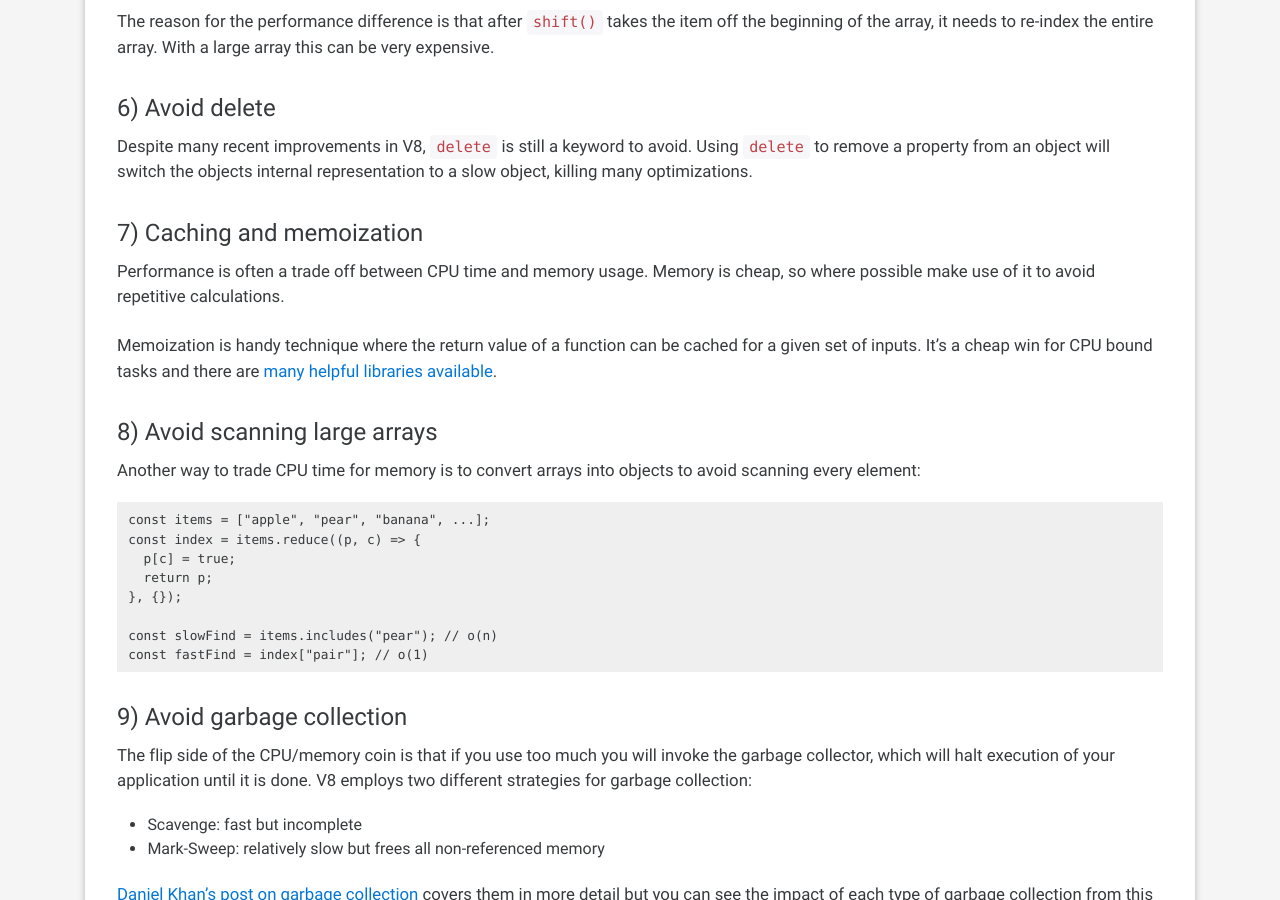
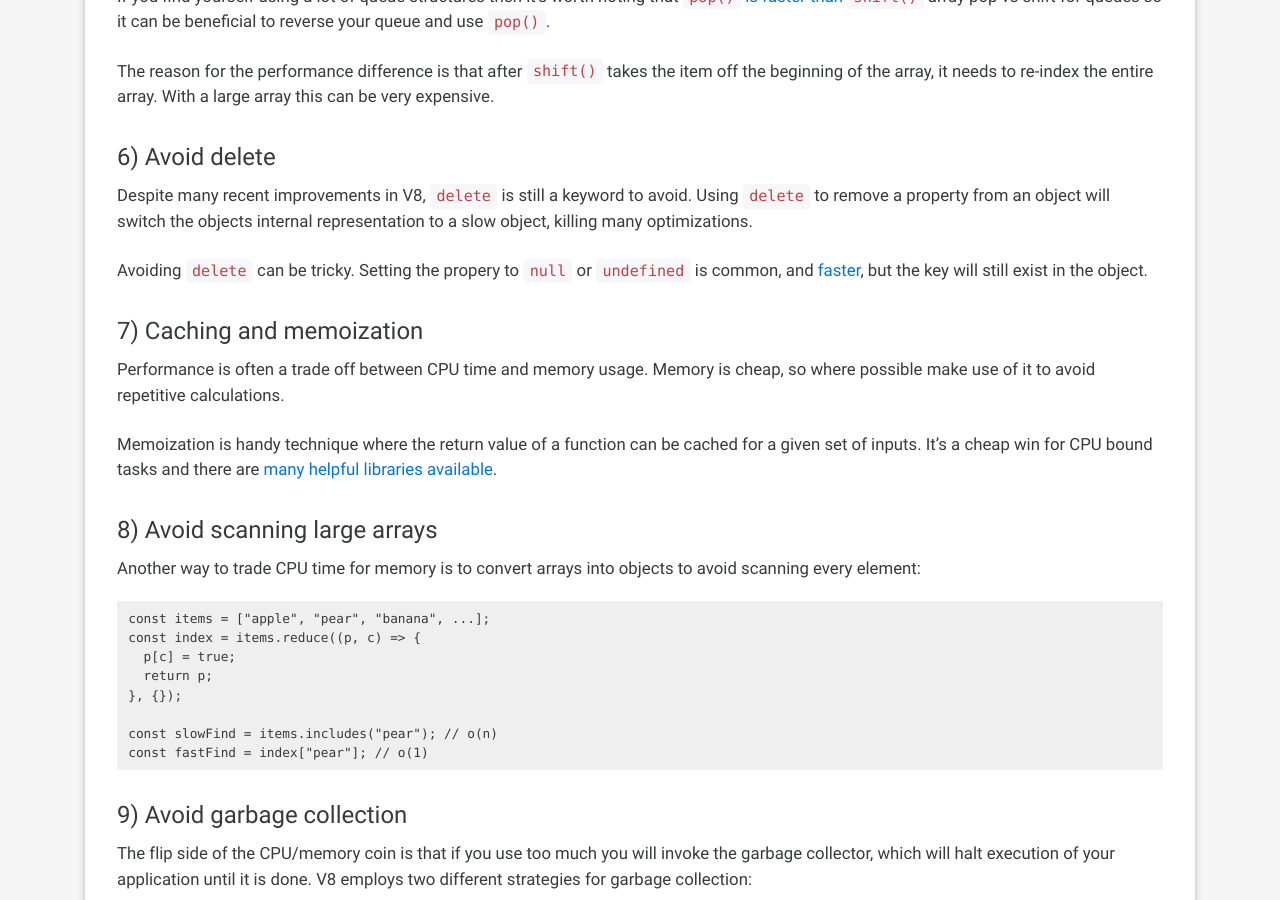
Before and after one commit to linusnorton/ljn.io, a Jekyll site: the page built from _posts/2018-05-24-node-performance-tips.md, in a window 1280 px wide and 900 px high, scrolled down 3886 px. Built offline with Jekyll 4.4.1, drawn with Linux system fonts in a browser that asks for light colours; nearby versions of some CDN libraries; some of the changed text lies outside the part shown.

Commit message:
typo, delete example

````diff
--- a/_posts/2018-05-24-node-performance-tips.md
+++ b/_posts/2018-05-24-node-performance-tips.md
@@ -76,6 +76,7 @@ As an aside, JavaScript logical operators (`||`, `&&`, `!`) do not always return
 Internally, V8 has many types of array but they fall in to one of two categories:
 
 1) Holey arrays
+
 2) Packed arrays
 
 A holey array is "sparse" and has gaps in between elements, whereas packed arrays have no gaps.
@@ -169,6 +170,8 @@ The reason for the performance difference is that after `shift()` takes the item
 
 Despite many recent improvements in V8, `delete` is still a keyword to avoid. Using `delete` to remove a property from an object will switch the objects internal representation to a slow object, killing many optimizations.
 
+Avoiding `delete` can be tricky. Setting the propery to `null` or `undefined` is common, and [faster](https://jsperf.com/delete-vs-undefined-vs-null/16), but the key will still exist in the object.
+
 #### 7) Caching and memoization
 
 Performance is often a trade off between CPU time and memory usage. Memory is cheap, so where possible make use of it to avoid repetitive calculations.
@@ -187,7 +190,7 @@ const index = items.reduce((p, c) => {
 }, {});
 
 const slowFind = items.includes("pear"); // o(n)
-const fastFind = index["pair"]; // o(1)
+const fastFind = index["pear"]; // o(1)
 ```
 
 #### 9) Avoid garbage collection
````
